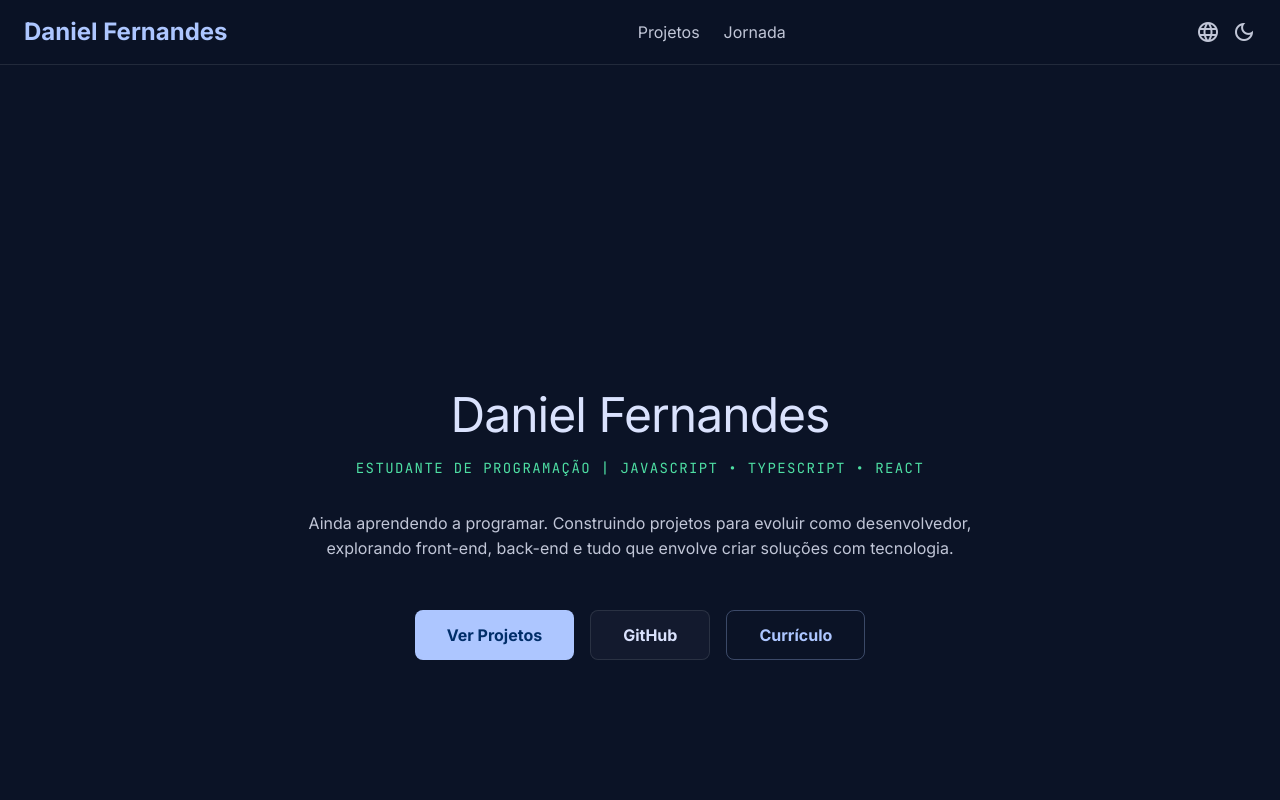
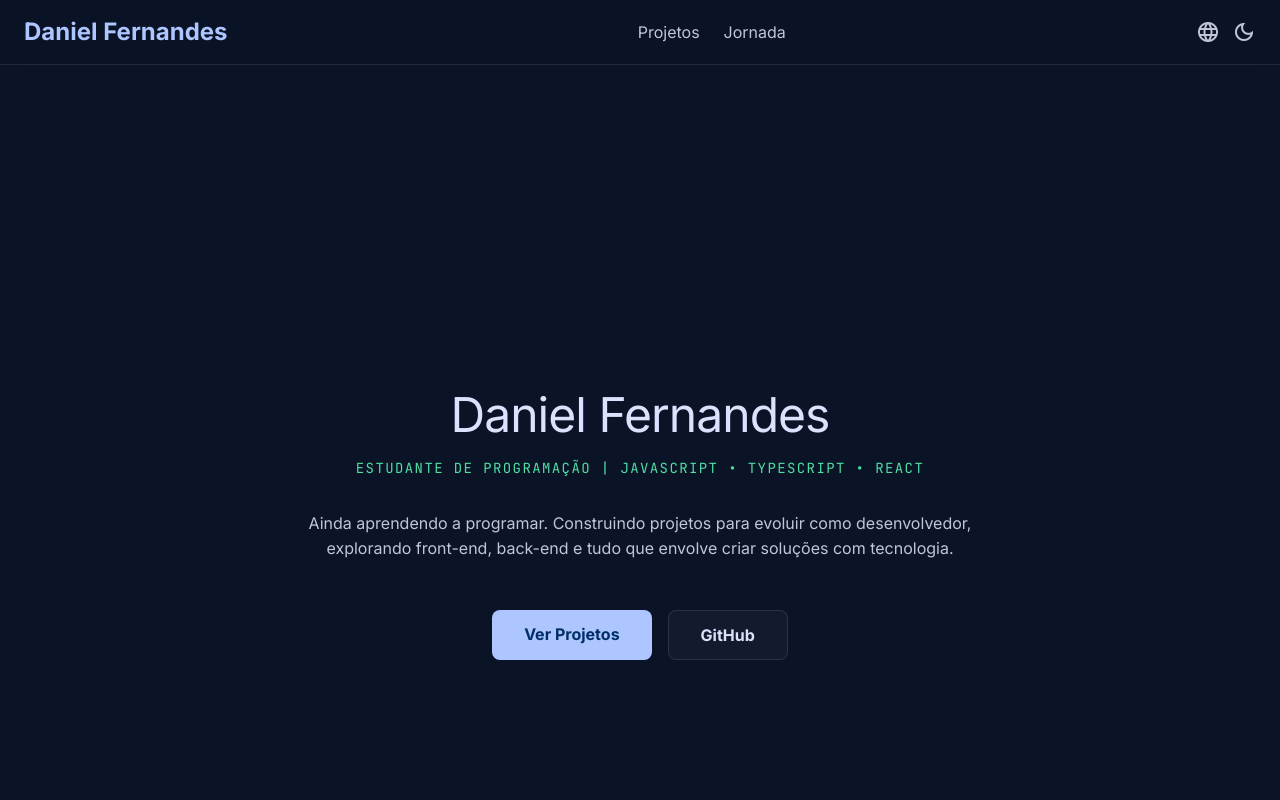
Before and after one commit to DanielFernandes-dev/portifolio, a Next.js app: page / in a window 1280 px wide. Shown: the top 800 px of the page. Built offline with nearby package versions, Linux system fonts and the light colour scheme.

Commit message:
Corrige botões placeholder: Ver Projetos e GitHub agora funcionais

```diff
--- a/app/components/Hero.tsx
+++ b/app/components/Hero.tsx
@@ -12,15 +12,20 @@ export default function Hero() {
           Ainda aprendendo a programar. Construindo projetos para evoluir como desenvolvedor, explorando front-end, back-end e tudo que envolve criar soluções com tecnologia.
         </p>
         <div className="flex flex-wrap justify-center gap-4">
-          <button className="bg-primary text-on-primary px-8 py-3 rounded-lg font-bold hover:scale-105 active:scale-95 transition-all">
+          <a
+            href="#projects"
+            className="bg-primary text-on-primary px-8 py-3 rounded-lg font-bold hover:scale-105 active:scale-95 transition-all inline-block"
+          >
             Ver Projetos
-          </button>
-          <button className="glass-panel text-on-surface px-8 py-3 rounded-lg font-bold hover:bg-surface-container-high transition-all">
+          </a>
+          <a
+            href="https://github.com/DanielFernandes-dev"
+            target="_blank"
+            rel="noopener noreferrer"
+            className="glass-panel text-on-surface px-8 py-3 rounded-lg font-bold hover:bg-surface-container-high transition-all inline-block"
+          >
             GitHub
-          </button>
-          <button className="border border-primary/30 text-primary px-8 py-3 rounded-lg font-bold hover:bg-primary/10 transition-all">
-            Currículo
-          </button>
+          </a>
         </div>
       </div>
     </section>
```
